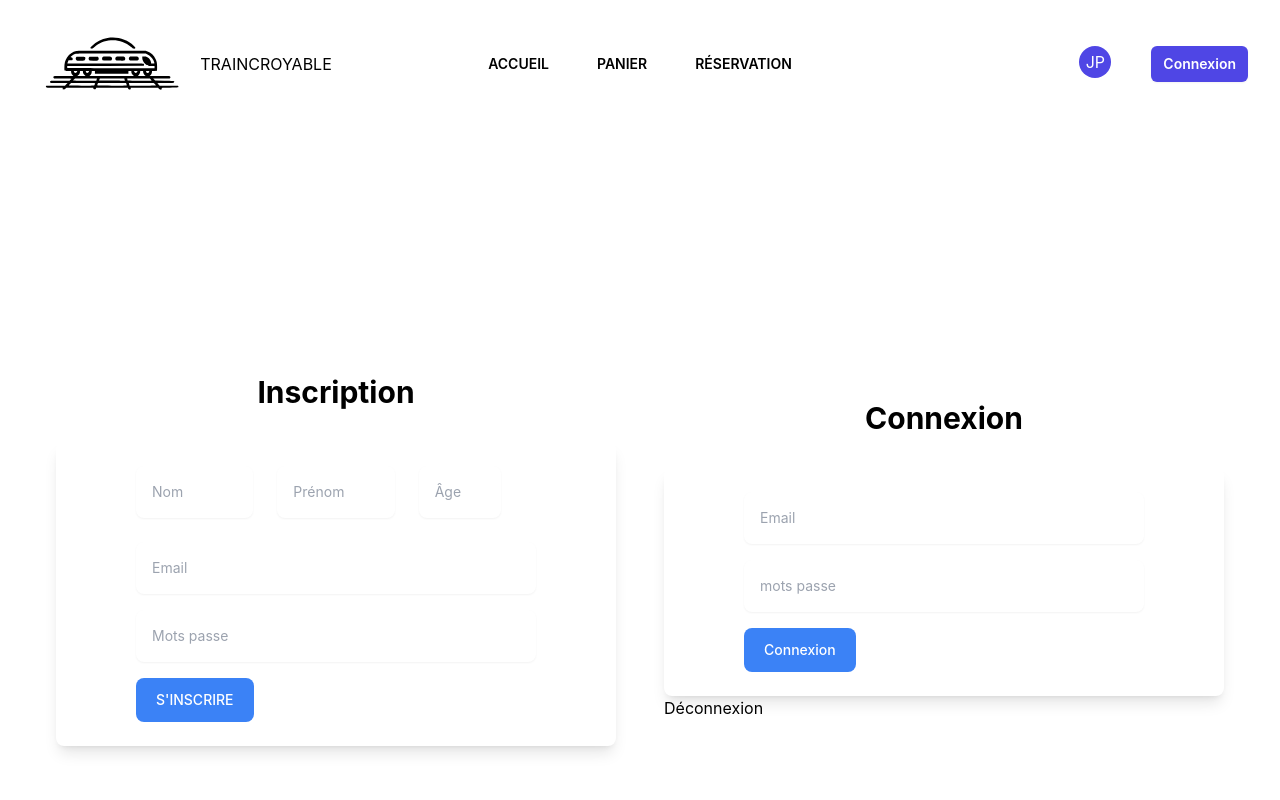
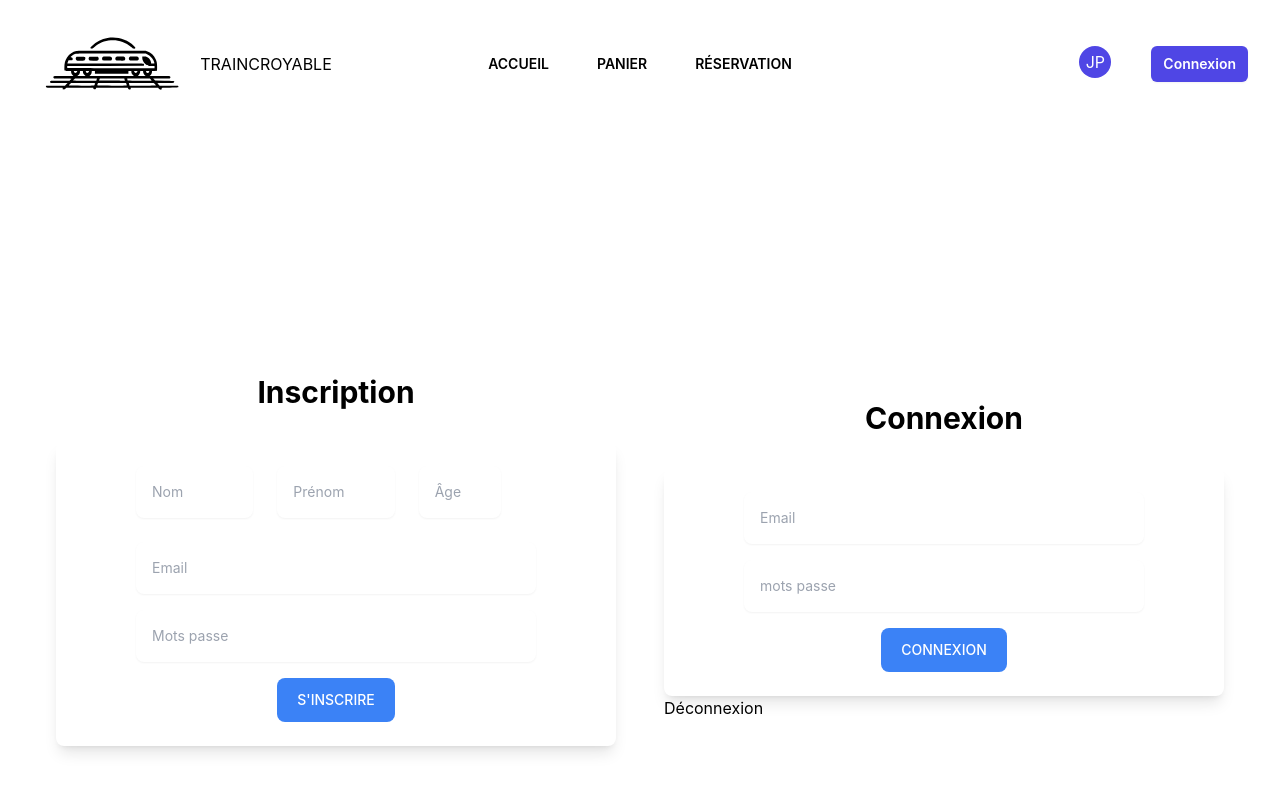
Before and after one commit to Hackathon-traincroyable/FrontV1, a React (Create React App) app: page /logsign in a window 1280 px wide. Shown: the top 800 px of the page. Built offline with nearby package versions, Linux system fonts and the light colour scheme.

Commit message:
Update button styles in LogSign component

```diff
--- a/src/pages/LogSign.jsx
+++ b/src/pages/LogSign.jsx
@@ -145,10 +145,10 @@ const SignUpForm = () => {
             </div>
           </div>
           {/* SUBMIT */}
-          <div className="">
-            <button
+          <div className="flex justify-center">
+          <button
               type="submit"
-              className="inline-block rounded-lg bg-blue-500 px-5 py-3 text-sm font-medium text-white uppercase"
+              className="inline-block rounded-lg bg-blue-500 px-5 py-3 text-sm font-medium text-white uppercase hover:bg-blue-700 transition duration-300"
             >
               s'inscrire
             </button>
@@ -259,10 +259,10 @@ const ConnexionForm = () => {
             </div>
           </div>
           {/* SUBMIT */}
-          <div className="">
+          <div className="flex justify-center">
             <button
               type="submit"
-              className="inline-block rounded-lg bg-blue-500 px-5 py-3 text-sm font-medium text-white"
+              className="inline-block rounded-lg bg-blue-500 px-5 py-3 text-sm font-medium text-white uppercase hover:bg-blue-700 transition duration-300"
             >
               Connexion
             </button>
```
